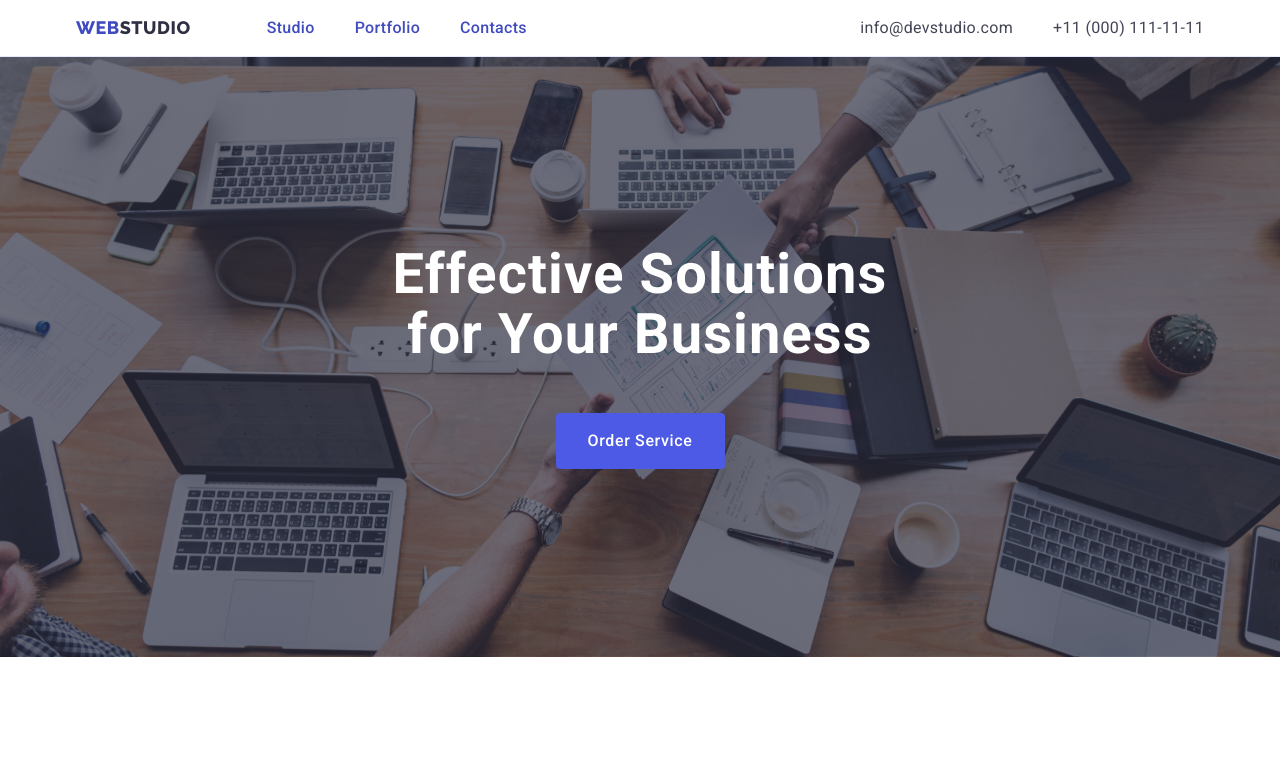
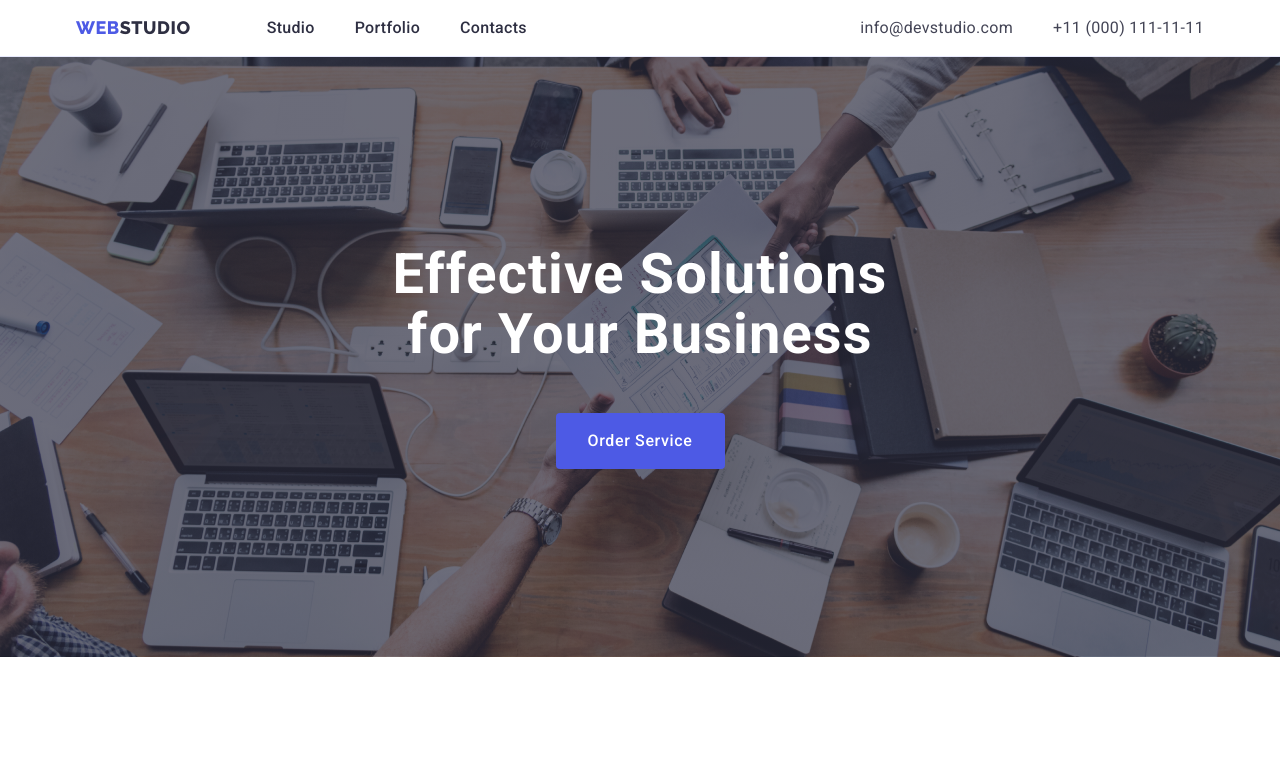
Before and after one commit to alfred161/goit-markup-hw-05, a plain HTML site: page index.html in a window 1280 px wide. Shown: the top 774 px of the page. Drawn offline with nearby package versions, Linux system fonts and the light colour scheme.

Commit message:
Added nav bar CSS fix

```diff
--- a/css/styles.css
+++ b/css/styles.css
@@ -23,17 +23,6 @@ body {
   background-color: var(--white);
 }
 
-.logo {
-  font-family: "Raleway", sans-serif;
-  font-weight: 800;
-  font-size: 18px;
-  line-height: 1.17;
-  letter-spacing: 0.03em;
-  text-transform: uppercase;
-  color: var(--light-blue);
-  margin-right: 76px;
-}
-
 .header-logo-studio {
   color: var(--grey);
 }
@@ -45,18 +34,49 @@ body {
   padding: 0;
 }
 
-nav li a:first-child {
+.nav li a:first-child {
   font-weight: 500;
   font-size: 16px;
   line-height: 1.5;
   letter-spacing: 0.02em;
-  /* color: var(--grey); */
+  color: var(--grey);
   padding: 24px 0;
 }
 
-nav li a:first-child:hover,
-nav li a:first-child:focus {
+.nav li a:first-child:hover,
+.nav li a:first-child:focus {
   color: var(--light-blue-focus);
+}
+
+.nav {
+  display: flex;
+  align-items: center;
+}
+
+.nav a {
+  position: relative;
+  transition: color 250ms cubic-bezier(0.4, 0, 0.2, 1);
+}
+
+.nav a::after {
+  content: "";
+  position: absolute;
+  left: 0;
+  bottom: -1px;
+  height: 4px;
+  background-color: var(--light-blue-focus);
+  border-radius: 2px;
+}
+
+.logo {
+  font-family: "Raleway", sans-serif;
+  font-weight: 800;
+  font-size: 18px;
+  line-height: 1.17;
+  letter-spacing: 0.03em;
+  text-transform: uppercase;
+  color: var(--light-blue);
+  margin-right: 76px;
 }
 
 .link {
@@ -236,6 +256,7 @@ nav li a:first-child:focus {
   letter-spacing: 0.02em;
   color: var(--light-grey);
   text-align: center;
+  margin-bottom: 8px;
 }
 
 .footer {
@@ -369,27 +390,6 @@ img {
   width: 1158px;
   margin: 0 auto;
   padding: 0 15px;
-}
-
-.nav {
-  display: flex;
-  align-items: center;
-}
-
-.nav a {
-  position: relative;
-  color: var(--light-blue-focus);
-  transition: color 250ms cubic-bezier(0.4, 0, 0.2, 1);
-}
-
-.nav a::after {
-  content: "";
-  position: absolute;
-  left: 0;
-  bottom: -1px;
-  height: 4px;
-  background-color: var(--light-blue-focus);
-  border-radius: 2px;
 }
 
 .header-container {
```
